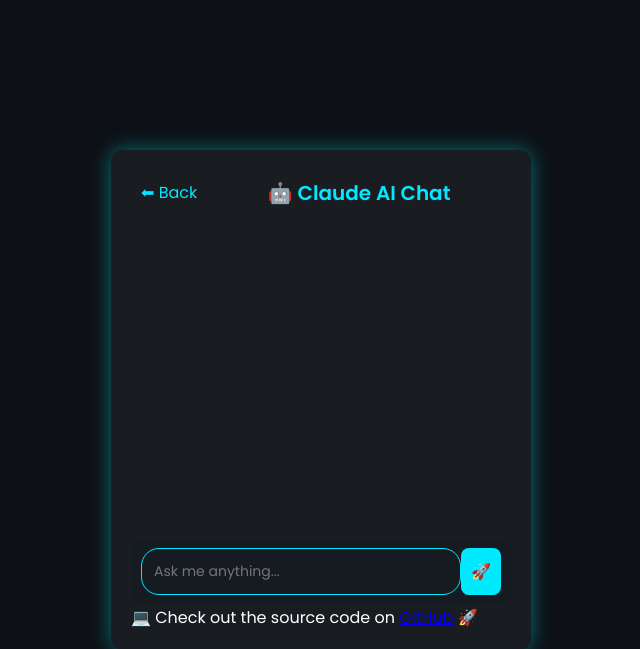
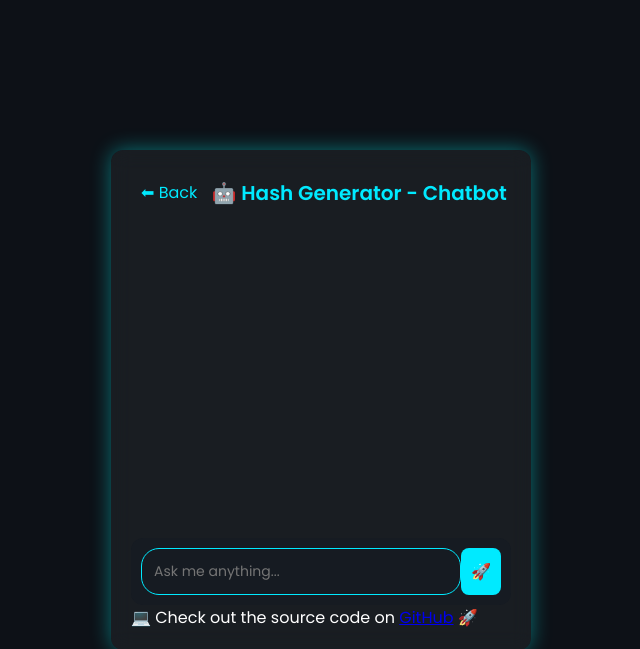
Before and after one commit to umangmtiwari/Online-Hash-Generator-Cyberpunk-Edition, a Flask app: page /ask-doubt in a window 1280 px wide. Shown: the top 649 px of the page, without its empty margins (319-959 px from the left). Run offline with Flask 3, Linux system fonts and the light colour scheme.

Commit message:
changes in chat

```diff
--- a/templates/chat.html
+++ b/templates/chat.html
@@ -3,14 +3,14 @@
 <head>
     <meta charset="UTF-8">
     <meta name="viewport" content="width=device-width, initial-scale=1.0">
-    <title>Chatbot - Claude AI</title>
+    <title>Hash Generator - Chatbot</title>
     <link rel="stylesheet" href="{{ url_for('static', filename='chat.css') }}">
 </head>
 <body>
     <div class="chat-container">
         <div class="chat-header">
             <button id="backBtn" onclick="window.location.href='/'">⬅ Back</button>
-            <h2>🤖 Claude AI Chat</h2>
+            <h2>🤖 Hash Generator - Chatbot</h2>
         </div>
 
         <div class="messages" id="messages"></div>
```
